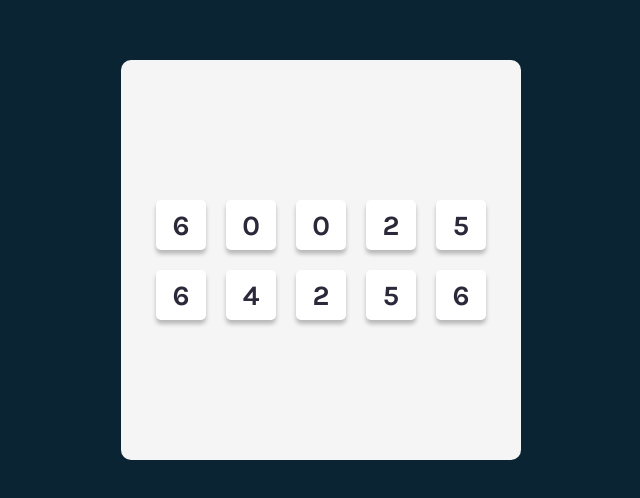
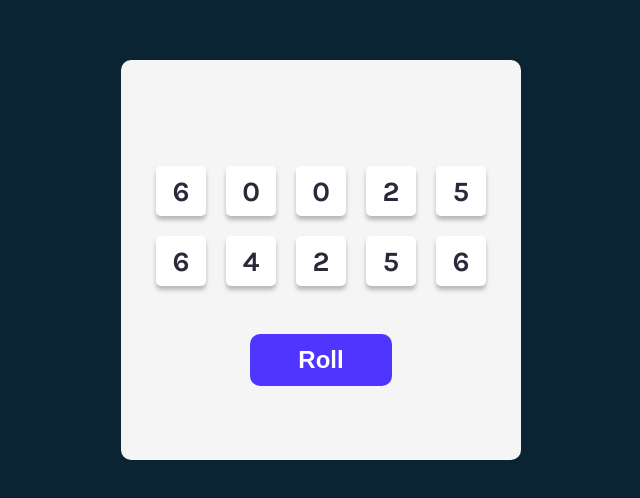
Before and after one commit to LesleyWesley/tenzies-project, a React (Vite) app: page / in a window 1280 px wide. Shown: the part 140-638 px from the top of the page, without its empty margins (319-959 px from the left). Built offline with nearby package versions, Linux system fonts and the light colour scheme.

Commit message:
Added roll button and added onClick function to roll all new dice

```diff
--- a/src/App.css
+++ b/src/App.css
@@ -53,3 +53,19 @@ main {
   box-shadow: 0px 4px 4px rgba(0, 0, 0, 25%);
   cursor: pointer;
 }
+
+.roll-button {
+  background-color: #5035FF;
+  padding: .75rem 3rem;
+  font-size: 1.5rem;
+  border-radius: 10px;
+  color: #FFF;
+  border: none;
+  font-weight: 700;
+  margin-top: 1rem;
+}
+
+.roll-button:hover {
+  opacity: 50%;
+  cursor: pointer;
+}
--- a/src/App.jsx
+++ b/src/App.jsx
@@ -16,6 +16,10 @@ function App() {
 
     const [newDice, setNewDice] = React.useState(allNewDice())
 
+    function roll() {
+      setNewDice(allNewDice())
+    }
+
     const diceElements = newDice.map(die => {
       return (
         <Dice  number={die}/>
@@ -27,6 +31,7 @@ function App() {
         <div className="dice-container">
           {diceElements}
         </div>
+        <button type="button" className="roll-button" onClick={roll}>Roll</button>
       </main>
     )
 }
```
